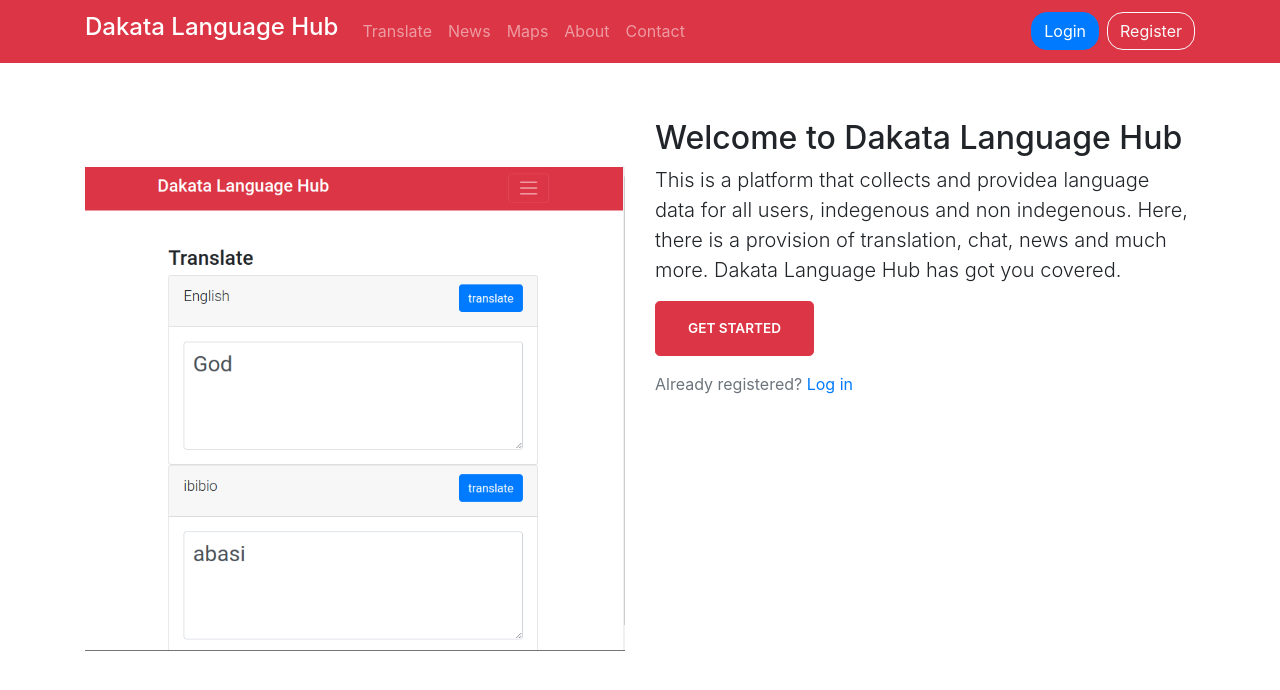
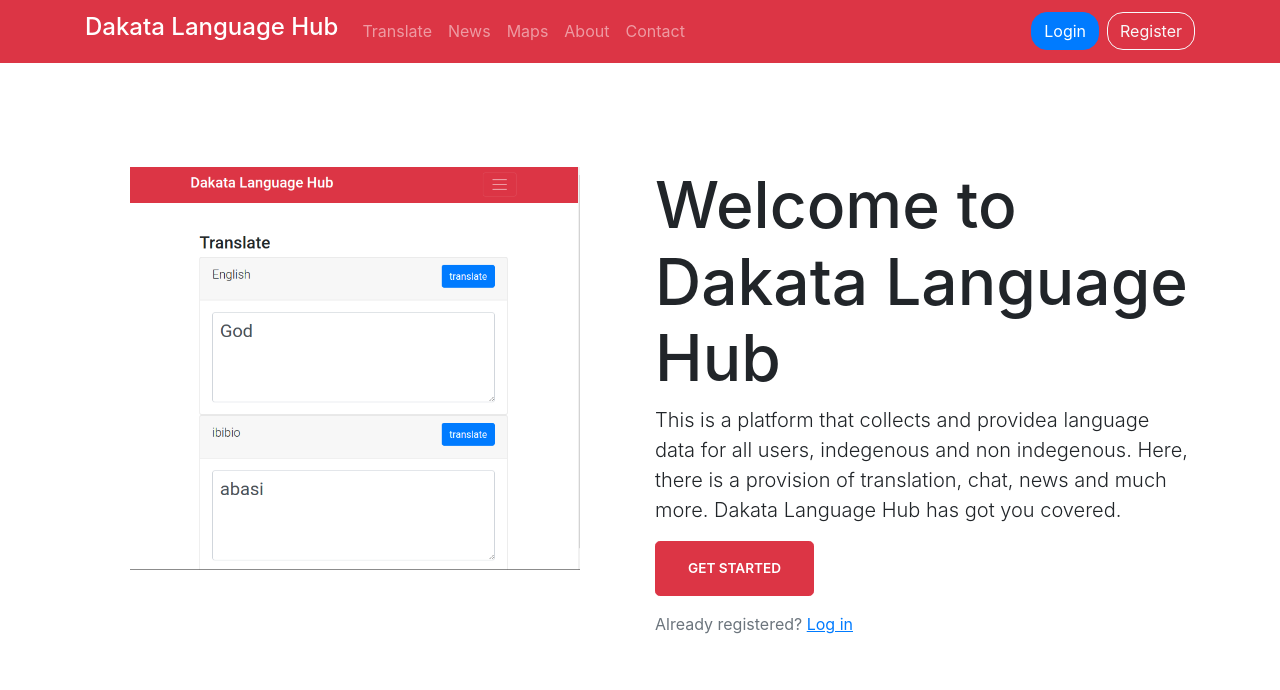
Before and after one commit to francisudeji/ibibiohub, a React (Create React App) app: page / in a window 1280 px wide. Shown: the top 690 px of the page. Built offline with nearby package versions, Linux system fonts and the light colour scheme.

Commit message:
fixed dependencies for react loader

```diff
--- a/src/components/Translate/Translate.js
+++ b/src/components/Translate/Translate.js
@@ -1,7 +1,7 @@
 import React, { Component } from "react";
 import { Consumer } from "../../context/Context";
 import axios from "axios";
-import Loader from "react-loader-spinner";
+import Spinner from 'react-spinner-material';
 
 class Translate extends Component {
   state = {
@@ -109,14 +109,15 @@ class Translate extends Component {
           <div className="col-6">
             <h3>Translate</h3>
           </div>
-          <div className="col-6 text-right">
+          <div className="col-6 text-right float-right">
             {isloading === true ? (
-              <Loader
-                type="ThreeDots"
-                color="#dc3545"
-                height="30"
-                width="100"
-              />
+              <div>
+               <Spinner
+                size={50}
+                spinnerColor={"#333"}
+                spinnerWidth={2}
+                visible={true} />
+              </div>
             ) : (
               ""
             )}
--- a/src/components/pages/HomePage.js
+++ b/src/components/pages/HomePage.js
@@ -11,12 +11,12 @@ class Homepage extends Component {
             <img
               src={showcase}
               alt="Showcase"
-              style={{ maxWidth: "100%" }}
+              style={{ maxWidth: "100%", width: "450px" }}
               className="img-responsive"
             />
           </div>
-          <div className="col-xs-12 col-sm-12 col-md-6">
-            <h1 style={{ fontSize: "2em" }}>Welcome to Dakata Language Hub</h1>
+          <div className="col-xs-12 col-sm-12 col-md-6 mt-5">
+            <h1 style={{ fontSize: "4em" }}>Welcome to Dakata Language Hub</h1>
             <p className="lead">
               This is a platform that collects and providea language data for
               all users, indegenous and non indegenous. Here, there is a
@@ -36,7 +36,7 @@ class Homepage extends Component {
             </Link>
             <p className="text-secondary">
               Already registered?{" "}
-              <Link to="/auth/login" style={{ textDecoration: "underliness" }}>
+              <Link to="/auth/login" style={{ textDecoration: "underline" }}>
                 Log in
               </Link>
             </p>
```
